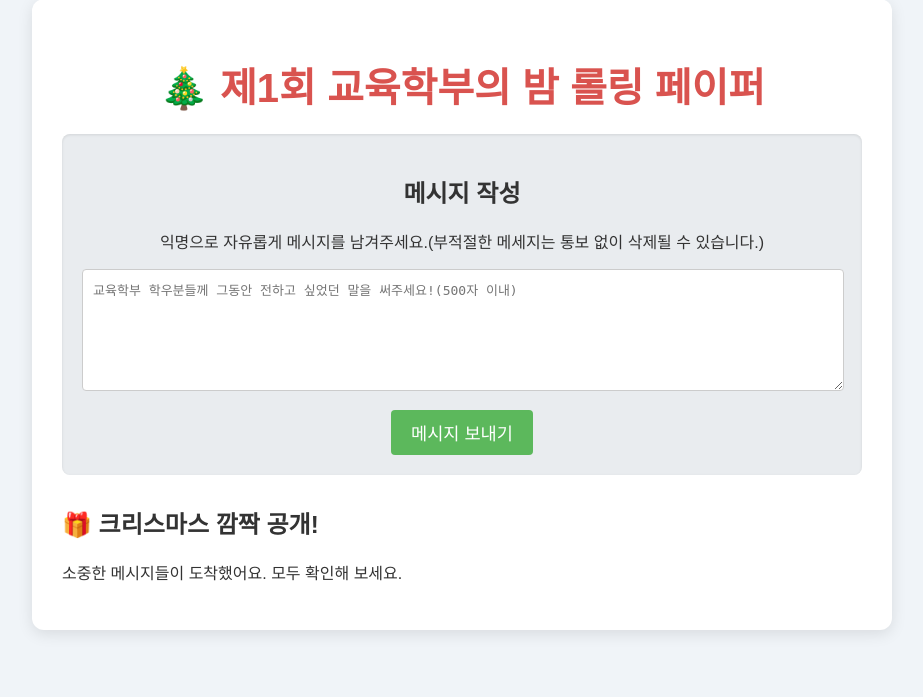
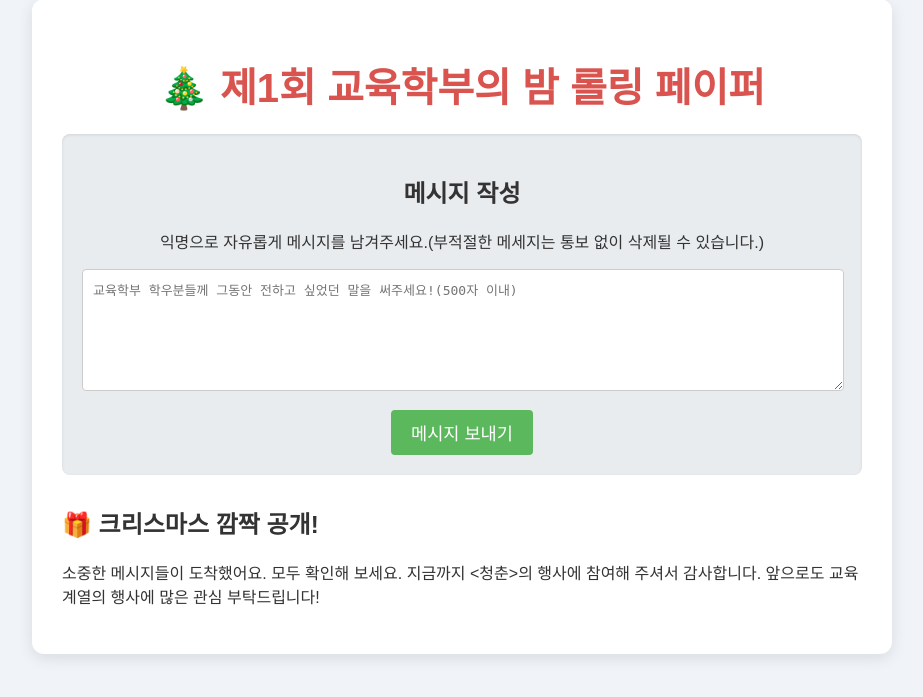
Before and after one commit to p6x6wc4spb-hash/collegeofeducation_rollingpaper, a Flask app: page / in a window 1280 px wide. Shown: the part 21-718 px from the top of the page, without its empty margins (178-1101 px from the left). Run offline with Flask 3, Linux system fonts and the light colour scheme; data that the repository does not hold is empty.

Commit message:
Update index.html

```diff
--- a/templates/index.html
+++ b/templates/index.html
@@ -122,7 +122,8 @@
 
             {% if is_released %}
                 <h2>🎁 크리스마스 깜짝 공개!</h2>
-                <p>소중한 메시지들이 도착했어요. 모두 확인해 보세요.</p>
+                <p>소중한 메시지들이 도착했어요. 모두 확인해 보세요.
+                    지금까지 <청춘>의 행사에 참여해 주셔서 감사합니다. 앞으로도 교육계열의 행사에 많은 관심 부탁드립니다!</p>
 
                 {% for message in messages %}
                 <div class="message-card">
```
